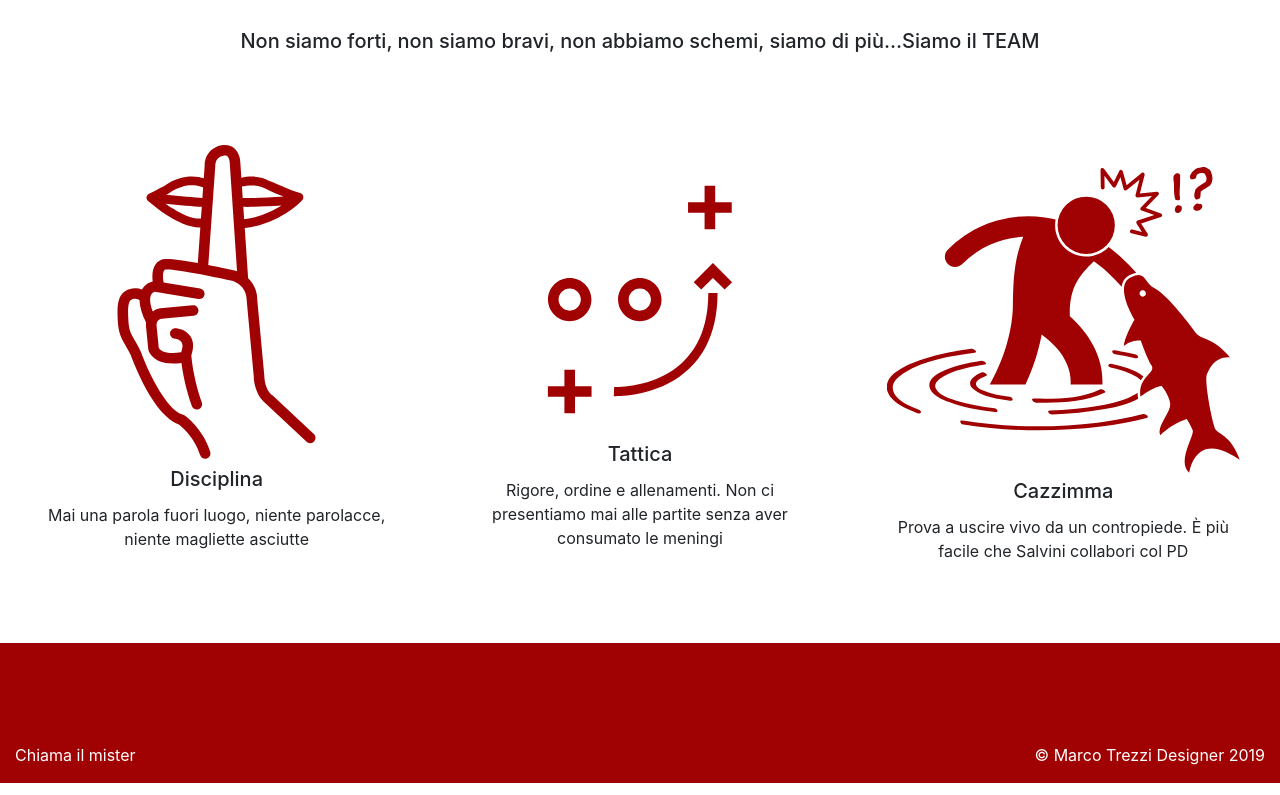
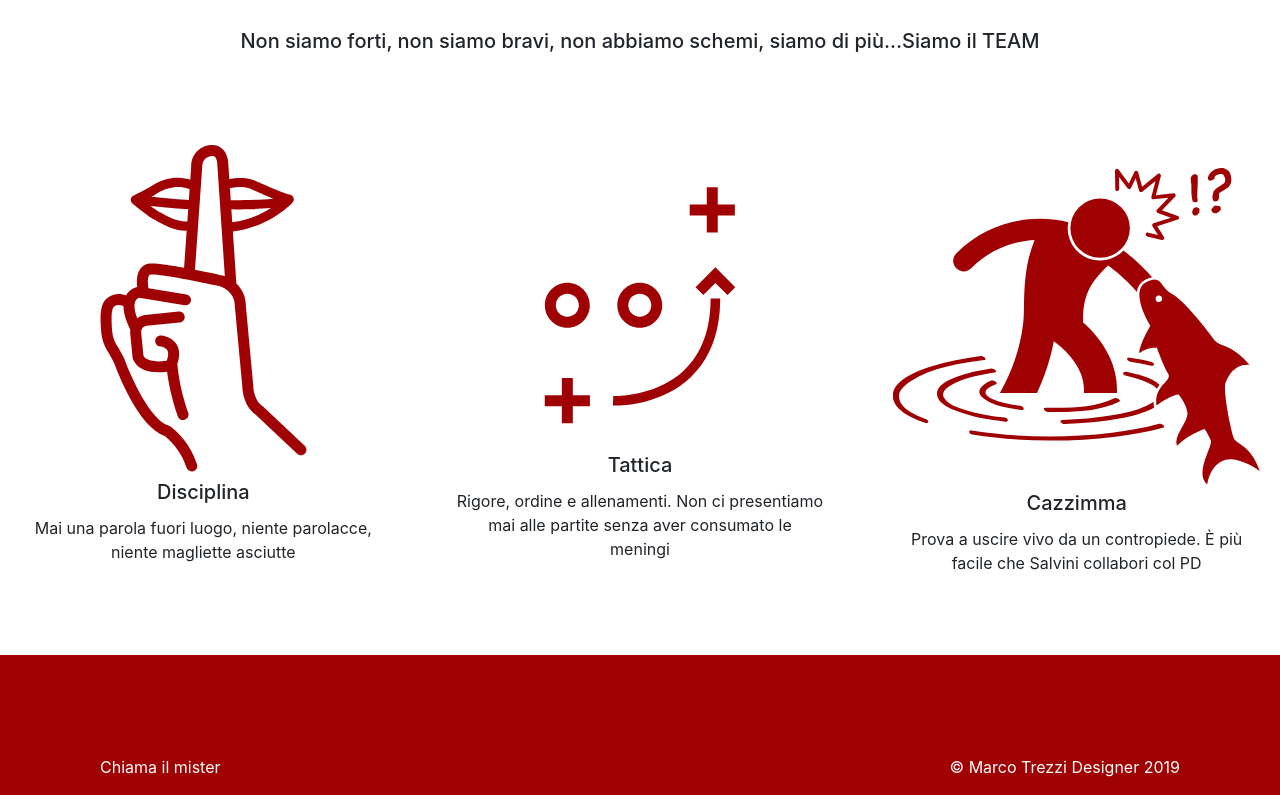
Before and after one commit to marcopeeno/La-Forla, a plain HTML site: page index.html in a window 1280 px wide. Shown: the part 949-1744 px from the top of the page. Drawn offline with nearby package versions, Linux system fonts and the light colour scheme.

Commit message:
miglioramento padding

```diff
--- a/CSS/main.css
+++ b/CSS/main.css
@@ -59,9 +59,8 @@ text-align: center;
 .card-body {
     padding: 0 20px;
 }
-#blocco2 .row {
-    padding: 0 20px;
-}
+
+
 
 #blocco2 .card-body {
     text-align: center;
--- a/index.html
+++ b/index.html
@@ -3,7 +3,8 @@
   <head>
     <!-- Required meta tags -->
     <meta charset="utf-8">
-    <meta name="viewport" content="width=device-width, initial-scale=1, shrink-to-fit=no">
+    <meta name="viewport" content="width=device-width, initial-scale=1">
+
 
     <!-- Bootstrap CSS -->
     <link rel="stylesheet" href="https://stackpath.bootstrapcdn.com/bootstrap/4.3.1/css/bootstrap.min.css" integrity="sha384-ggOyR0iXCbMQv3Xipma34MD+dH/1fQ784/j6cY/iJTQUOhcWr7x9JvoRxT2MZw1T" crossorigin="anonymous">
@@ -68,14 +69,13 @@
             <h5>Non siamo forti, non siamo bravi, non abbiamo schemi, siamo di più...Siamo il TEAM</h5>
             </span>
           </div>
-
         </div>
       </div>
     </div>
     <div id="blocco2">
       <div class="row">
-        <div class="col-4">
-          <div class="card" >
+        <div class="col-xs-12 col-md-4">
+          <div class=" card" >
             <img src="immagini/disciplina.svg" class="card-img-top" alt="...">
             <div class="card-body">
               <h5 class="card-title">Disciplina</h5>
@@ -84,7 +84,7 @@
             </div>
           </div>
         </div>
-        <div class="col-4">
+        <div class="col-xs-12 col-md-4">
           <div class="card" >
             <img src="immagini/tattica.svg" class="card-img-top" alt="...">
             <div class="card-body">
@@ -94,7 +94,7 @@
             </div>
           </div>
         </div>
-          <div class="col-4">
+        <div class="col-xs-12 col-md-4">
           <div class="card" >
             <img src="immagini/cazzimma.svg" class="card-img-top" alt="...">
             <div class="card-body">
@@ -105,11 +105,18 @@
           </div>
         </div>
       </div>
+    </div>
 
 
-
+ <footer class="footer mt-auto">
+  <div class="container">
+  <div class="row align-item-center">
+      <div class="col"><a href="tel:3382192686" style="color: white;">Chiama il mister</a></div>
+      <div class="col text-right"><p style="color: white;">&copy; Marco Trezzi Designer 2019</p></div>
 
     </div>
+  </div>
+  </footer>
 
 
 
@@ -122,12 +129,5 @@
 
   <!---------footer-------->
 
-<footer class="footer mt-auto">
-    <div class="row align-item-center">
-      <div class="col"><a href="tel:3382192686" style="color: white;">Chiama il mister</a></div>
-      <div class="col text-right"><p style="color: white;">&copy; Marco Trezzi Designer 2019</p></div>
 
-    </div>
-
-  </footer>
 </html>
```
Lines whose indentation alone changed are shown as unchanged.
